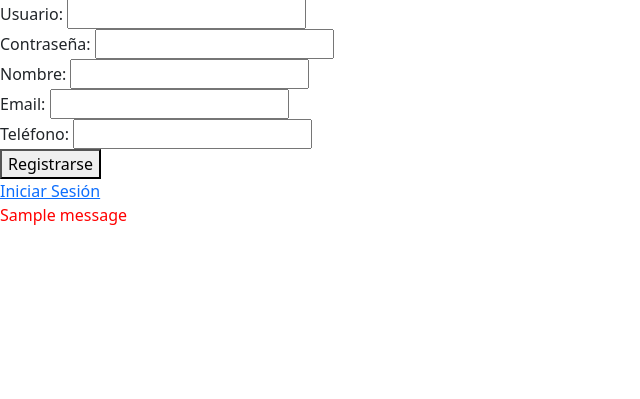
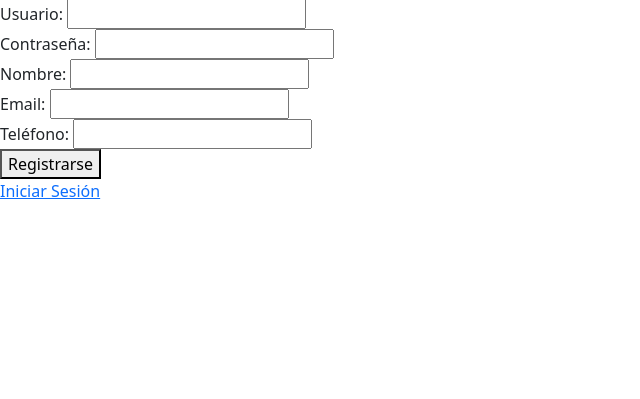
Before and after one commit to garcetecande06-star/Barberlab, a Django app: page /registro/ in a window 1280 px wide. Shown: the part 47-446 px from the top of the page, without its empty margins (0-640 px from the left). Run offline with Django 5.2, Linux system fonts and the light colour scheme; tables that the repository leaves empty hold one stand-in row (values such as "Sample post"); one stand-in notice (Sample message) is shown.

Commit message:
registro

```diff
--- a/templates/registro.html
+++ b/templates/registro.html
@@ -34,12 +34,6 @@
     <a href="http://127.0.0.1:8000/login/">Iniciar Sesión</a>
 </form>
 
-{% if messages %}
-    {% for message in messages %}
-        <p style="color:red">{{ message }}</p>
-    {% endfor %}
-{% endif %}
-
 
 </body>
 </html>
```
